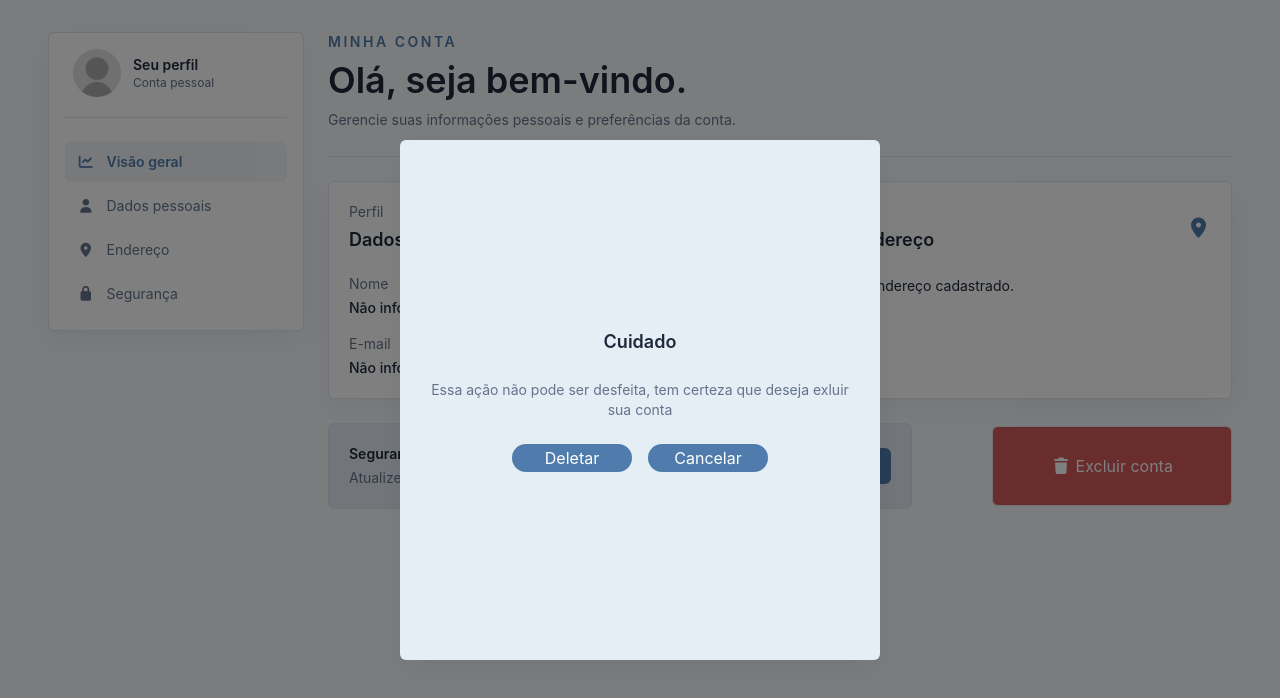
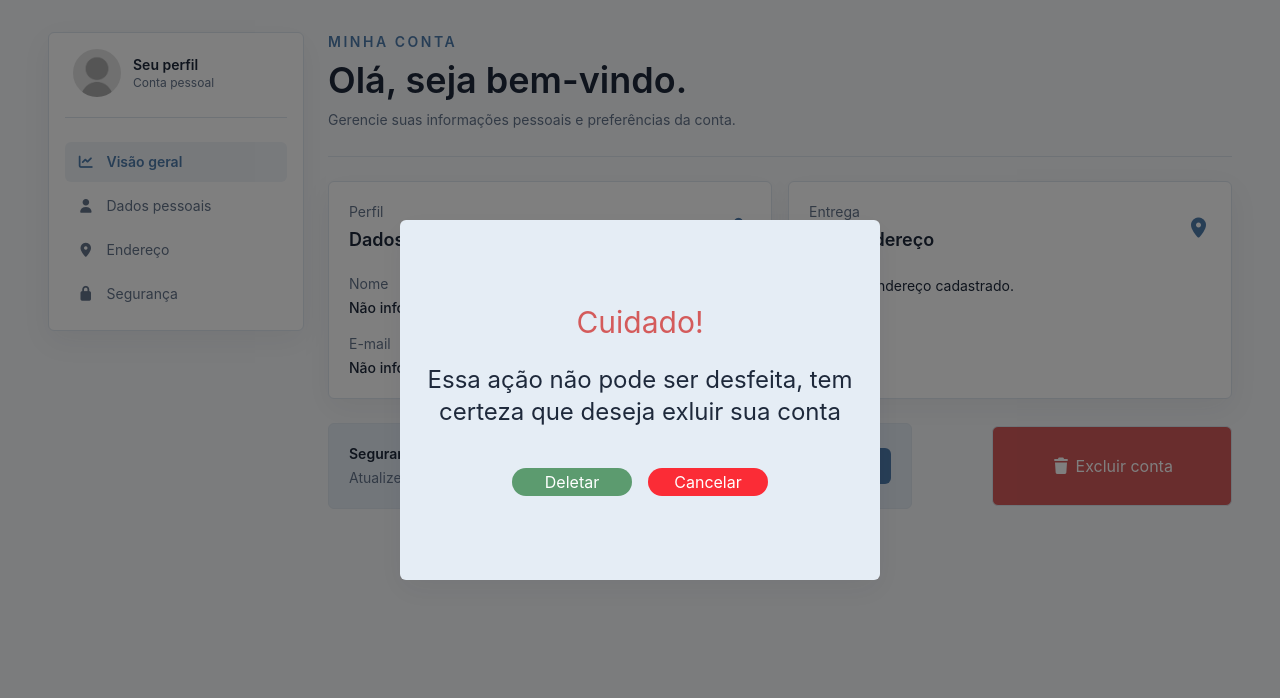
Before and after one commit to Arthur-Hirata/Vetra, a React (Vite) app in the folder Vetra/: page /profile in a window 1280 px wide. Both pictures are taken after a click on the button "Excluir conta". Shown: the top 698 px of the page. Built offline with nearby package versions, Linux system fonts and the light colour scheme; no server answers.

Commit message:
Update the confimation Modal component

```diff
--- a/Vetra/src/Components/ConfimationModal.tsx
+++ b/Vetra/src/Components/ConfimationModal.tsx
@@ -12,12 +12,12 @@ interface ConfimationModalProps{
 export default function ConfimationModal({ children, title, confirmText, cancelText, OnConfirm, OnCancel }: ConfimationModalProps){
     return(
         <div className="fixed inset-0 z-50 flex items-center justify-center bg-black/50 p-4">
-            <div className="flex w-120 h-130 flex-col items-center justify-center gap-6 rounded-md bg-card-accent p-6 text-center shadow-card">
-                <span className="text-lg font-semibold text-text">{title}</span>
-                <span className="text-sm text-text-secondary">{children}</span>
-                <div className="flex flex-row gap-4">
-                    <Button onClick={OnConfirm}>{confirmText}</Button>
-                    <Button onClick={OnCancel}>{cancelText}</Button>
+            <div className="flex w-120 h-90 flex-col items-center justify-center gap-6 rounded-md bg-card-accent p-6 text-center shadow-card">
+                <span className="text-3xl text-error">{title}</span>
+                <span className="text-2xl text-text">{children}</span>
+                <div className="flex flex-row gap-4 mt-4">
+                    <Button onClick={OnConfirm} className="bg-sucess">{confirmText}</Button>
+                    <Button onClick={OnCancel} className="bg-red-500">{cancelText}</Button>
                 </div>
             </div>
         </div>
--- a/Vetra/src/pages/Profile/Profile.tsx
+++ b/Vetra/src/pages/Profile/Profile.tsx
@@ -136,7 +136,7 @@ export default function Profile(){
                                 {isDeleteModalOpen && <ConfimationModal
                                     OnConfirm={deletar}
                                     OnCancel={onCancel}
-                                    title="Cuidado"
+                                    title="Cuidado!"
                                     children="Essa ação não pode ser desfeita, tem certeza que deseja exluir sua conta"
                                     confirmText="Deletar"
                                     cancelText="Cancelar"
```
